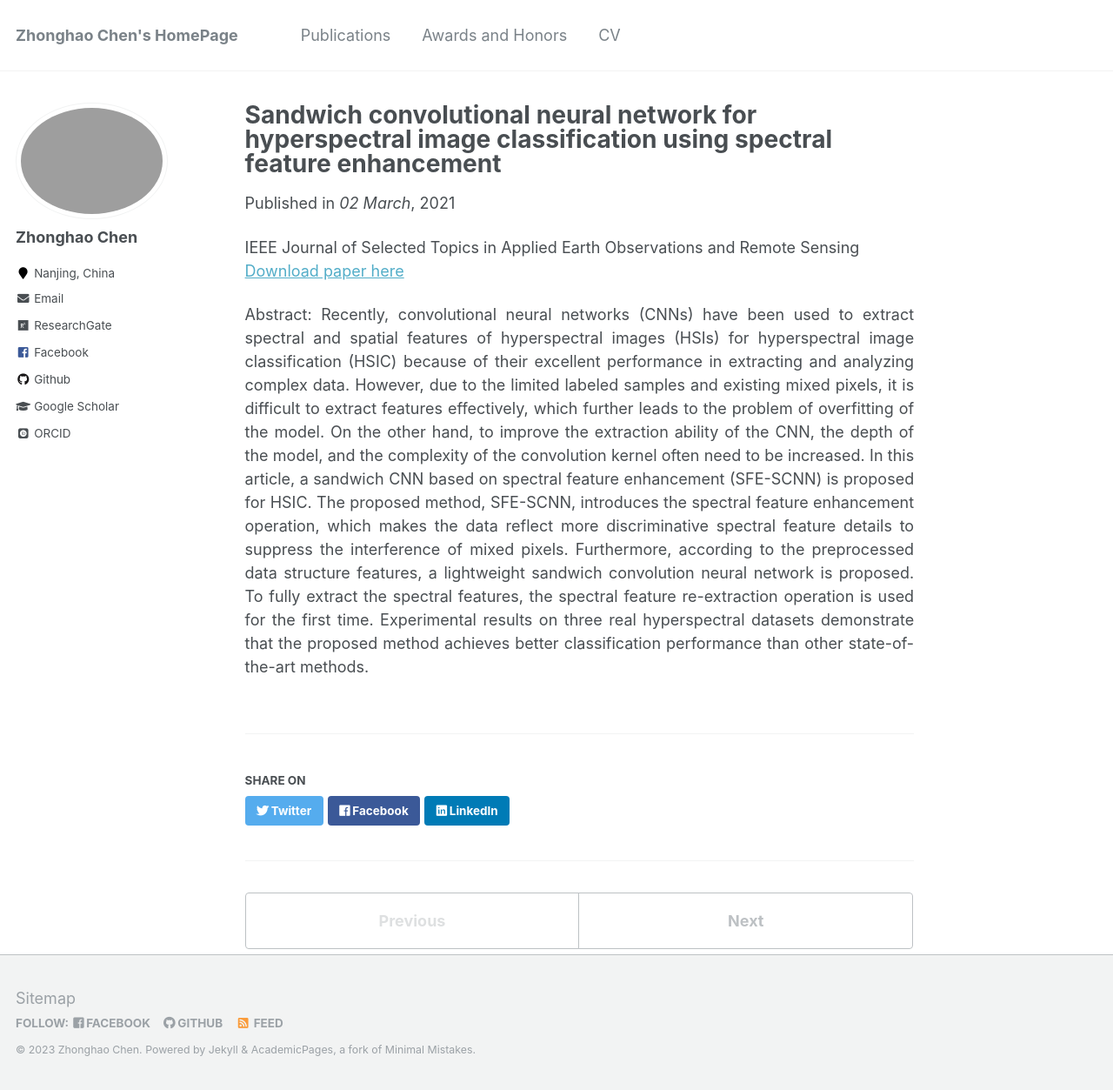
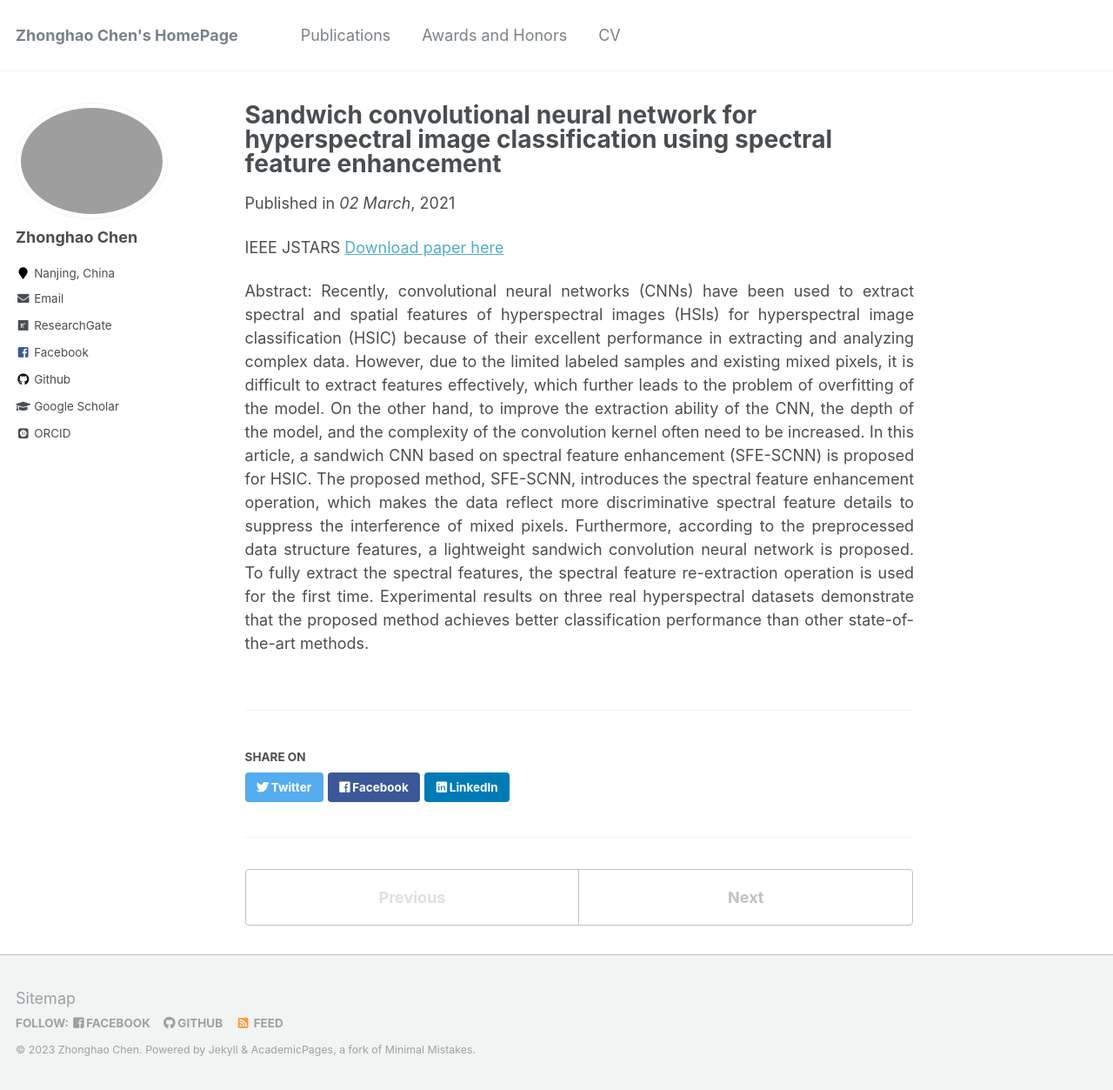
Before and after one commit to zhonghaochen/zhonghaochen.github.io, a Jekyll site: the page built from _publications/2009-10-01-paper-title-number-1.md, in a window 1280 px wide and 1253 px high. Shown: the whole window at 87% size. Built offline with Jekyll 4.4.1, drawn with Linux system fonts in a browser that asks for light colours; some web fonts are replaced.

Commit message:
Update 2009-10-01-paper-title-number-1.md

```diff
--- a/_publications/2009-10-01-paper-title-number-1.md
+++ b/_publications/2009-10-01-paper-title-number-1.md
@@ -4,7 +4,7 @@ collection: publications
 date: 2021-03-2
 venue: '02 March'
 ---
-IEEE Journal of Selected Topics in Applied Earth Observations and Remote Sensing
+IEEE JSTARS
 [Download paper here](https://ieeexplore.ieee.org/document/9366971)
 
 <div style="text-align: justify;">
```
